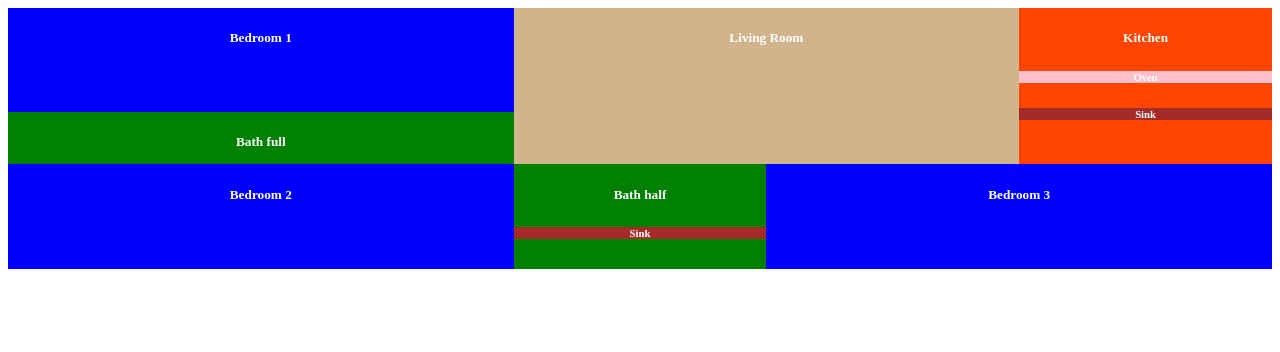
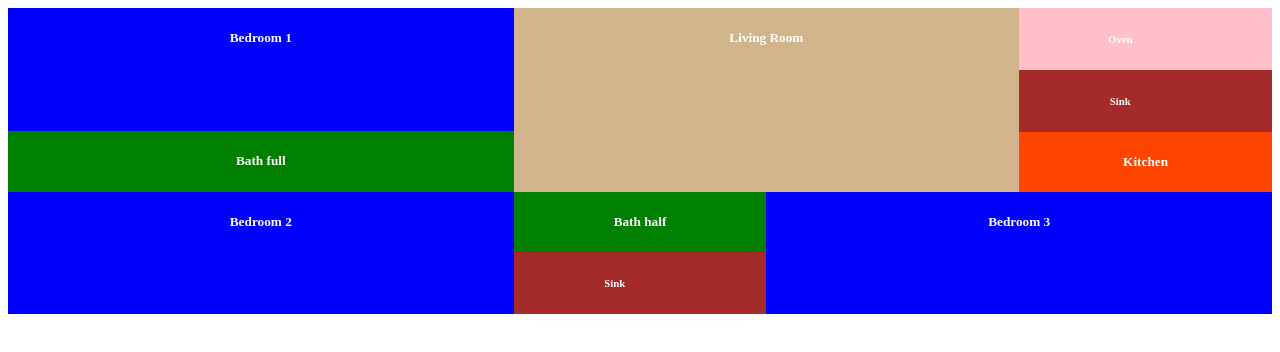
Before and after one commit to EHollingerFllStk/FloorPlan, a React (Create React App) app: page / in a window 1280 px wide. Shown: the top 352 px of the page. Built offline with nearby package versions, Linux system fonts and the light colour scheme.

Commit message:
Update Kitchen.js and styles.css

```diff
--- a/src/components/Kitchen.js
+++ b/src/components/Kitchen.js
@@ -5,9 +5,9 @@ import Sink from "./Sink";
 export default function Kitchen() {
   return (
     <div className="kitchen">
-      <h5>Kitchen</h5>
       <Oven />
       <Sink />
+      <h5>Kitchen</h5>
     </div>
   );
 }
--- a/src/styles.css
+++ b/src/styles.css
@@ -68,12 +68,18 @@
 
 .oven {
   background-color: pink;
-  grid-column-start: 5;
-  grid-column-end: 6;
-  grid-row-start: 1;
-  grid-row-end: 1;
+  display: grid;
+  grid-template-columns: 80% 10% 10%;
+  grid-template-rows: 10% 90%;
+  /* grid-column: 3/4;
+  grid-row: 1/1; */
 }
 
 .sink {
   background-color: brown;
+  display: grid;
+  grid-template-columns: 80% 10% 10%;
+  grid-template-rows: 10% 90%;
+  grid-column: 3/4;
+  grid-row: 1/1;
 }
```
